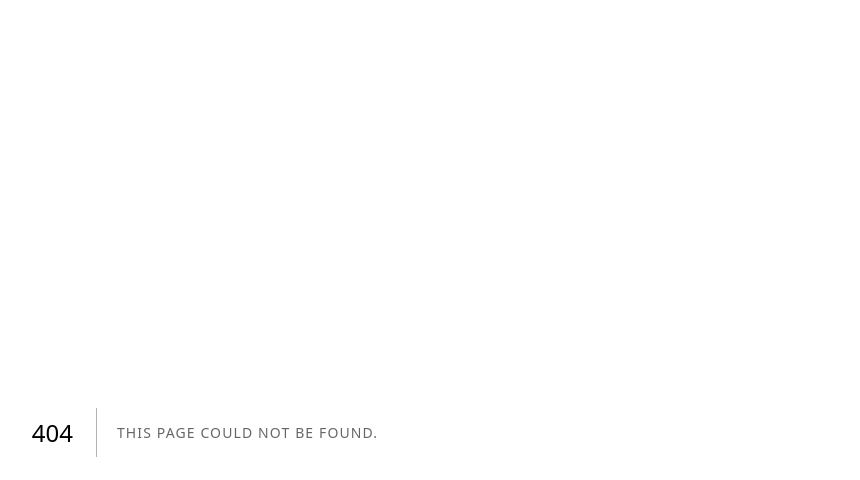
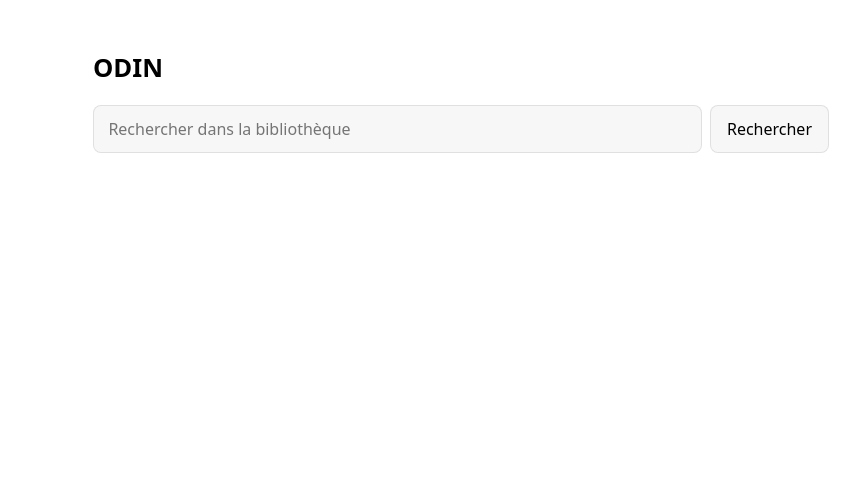
Before and after one commit to Gorgo126/ODIN, a Next.js app in the folder dashboard/: page /recherche in a window 1280 px wide. Before the commit this address had no page. Shown: the top 480 px of the page, without its empty margins (179-1039 px from the left). Built offline with nearby package versions, Linux system fonts and the light colour scheme.

Commit message:
Recherche unifiée dans toute la bibliothèque

```diff
--- /dev/null
+++ b/dashboard/app/BarreRecherche.jsx
@@ -0,0 +1,8 @@
+export default function BarreRecherche({ valeur = '' }) {
+  return (
+    <form action="/recherche" method="get" className="recherche">
+      <input type="search" name="q" defaultValue={valeur} placeholder="Rechercher dans la bibliothèque" />
+      <button>Rechercher</button>
+    </form>
+  );
+}
--- a/dashboard/app/globals.css
+++ b/dashboard/app/globals.css
@@ -31,3 +31,13 @@ a.carte em { margin-left: .5rem; }
 .barre .titre { opacity: .7; overflow: hidden; text-overflow: ellipsis; }
 .barre .externe { margin-left: auto; opacity: .6; }
 .cadre iframe { flex: 1; width: 100%; border: 0; }
+.recherche { display: flex; gap: .5rem; margin: 1rem 0 2rem; }
+.recherche input { flex: 1; min-width: 0; font: inherit; padding: .7rem .9rem; border-radius: .5rem; border: 1px solid var(--bord); background: var(--fond); color: inherit; }
+.recherche button { font: inherit; padding: .7rem 1rem; border-radius: .5rem; border: 1px solid var(--bord); background: var(--fond); color: inherit; cursor: pointer; }
+.retour-accueil { color: inherit; text-decoration: none; }
+.compte { opacity: .6; font-size: .9rem; }
+a.carte.resultat em { display: block; margin: .15rem 0 .3rem; }
+.resultat p { font-size: .85rem; }
+.resultat b { font-weight: 600; }
+.pagination { display: flex; justify-content: space-between; margin-top: 1.5rem; }
+.pagination a { color: inherit; }
--- a/dashboard/app/page.jsx
+++ b/dashboard/app/page.jsx
@@ -1,4 +1,5 @@
 import { etatServices, espaceDisque, contenu, octets } from '../lib/etat.mjs';
+import BarreRecherche from './BarreRecherche';
 import Packs from './Packs';
 
 export const dynamic = 'force-dynamic';
@@ -15,6 +16,7 @@ export default async function Page() {
   return (
     <main>
       <h1>ODIN <a href="/api/auth/deconnexion" className="deconnexion">Se déconnecter</a></h1>
+      <BarreRecherche />
 
       <section>
         <h2>Services</h2>
--- /dev/null
+++ b/dashboard/app/recherche/page.jsx
@@ -0,0 +1,50 @@
+import { rechercher, PAR_PAGE } from '../../lib/recherche.mjs';
+import BarreRecherche from '../BarreRecherche';
+
+export const dynamic = 'force-dynamic';
+
+export default async function Recherche({ searchParams }) {
+  const { q = '', debut = '0' } = await searchParams;
+  const requete = q.trim();
+  const start = Math.max(0, parseInt(debut, 10) || 0);
+
+  let res = null;
+  let erreur = null;
+  if (requete) {
+    try { res = await rechercher(requete, start); } catch (e) { erreur = e.message; }
+  }
+
+  const page = (d) => `/recherche?q=${encodeURIComponent(requete)}&debut=${d}`;
+
+  return (
+    <main>
+      <h1><a href="/" className="retour-accueil">ODIN</a></h1>
+      <BarreRecherche valeur={requete} />
+
+      {erreur && <p className="erreur">{erreur}</p>}
+
+      {res && (
+        <>
+          <p className="compte">
+            {res.total === 0
+              ? 'Aucun résultat.'
+              : `${res.total.toLocaleString('fr-BE')} résultat${res.total > 1 ? 's' : ''}`}
+          </p>
+
+          {res.resultats.map((r) => (
+            <a key={r.lien} href={`/ouvrir/bibliotheque?chemin=${encodeURIComponent(r.lien)}`} className="carte resultat">
+              <strong>{r.titre}</strong>
+              <em>{r.livre}</em>
+              <p dangerouslySetInnerHTML={{ __html: r.extrait }} />
+            </a>
+          ))}
+
+          <nav className="pagination">
+            <span>{start > 0 && <a href={page(Math.max(0, start - PAR_PAGE))}> Précédents</a>}</span>
+            <span>{start + PAR_PAGE < res.total && <a href={page(start + PAR_PAGE)}>Suivants </a>}</span>
+          </nav>
+        </>
+      )}
+    </main>
+  );
+}
--- /dev/null
+++ b/dashboard/lib/recherche.mjs
@@ -0,0 +1,41 @@
+const KIWIX = 'http://kiwix:8080';
+export const PAR_PAGE = 20;
+
+const decoder = (s) => s
+  .replace(/&lt;/g, '<').replace(/&gt;/g, '>').replace(/&quot;/g, '"')
+  .replace(/&apos;/g, "'").replace(/&#39;/g, "'").replace(/&amp;/g, '&');
+const echapper = (s) => s.replace(/&/g, '&amp;').replace(/</g, '&lt;').replace(/>/g, '&gt;');
+const balise = (bloc, nom) => bloc.match(new RegExp(`<${nom}>([\\s\\S]*?)</${nom}>`))?.[1]?.trim() || '';
+
+// Garde uniquement les mots en gras de Kiwix, échappe tout le reste
+function extrait(brut) {
+  let texte = decoder(brut);
+  if (texte.length > 300) texte = texte.slice(0, 300).replace(/<\/?b?$/, '') + '';
+  return echapper(texte).replace(/&lt;(\/?)b&gt;/g, '<$1b>');
+}
+
+export async function rechercher(q, debut = 0) {
+  const params = new URLSearchParams({
+    pattern: q, format: 'xml', start: String(debut), pageLength: String(PAR_PAGE)
+  });
+  const r = await fetch(`${KIWIX}/kiwix/search?${params}`, { cache: 'no-store', signal: AbortSignal.timeout(15000) });
+  if (!r.ok) throw new Error(`La bibliothèque ne répond pas (${r.status}). Avez-vous installé du contenu ?`);
+  const xml = await r.text();
+
+  const vus = new Set();
+  const resultats = [];
+  for (const [, item] of xml.matchAll(/<item>([\s\S]*?)<\/item>/g)) {
+    const lien = decoder(balise(item, 'link'));
+    const base = lien.split('%23')[0];
+    if (vus.has(base)) continue;
+    vus.add(base);
+    resultats.push({
+      titre: decoder(balise(item, 'title')),
+      lien: base,
+      livre: decoder(balise(balise(item, 'book'), 'title')),
+      extrait: extrait(balise(item, 'description'))
+    });
+  }
+
+  return { total: parseInt(balise(xml, 'opensearch:totalResults') || '0', 10), resultats };
+}
```
